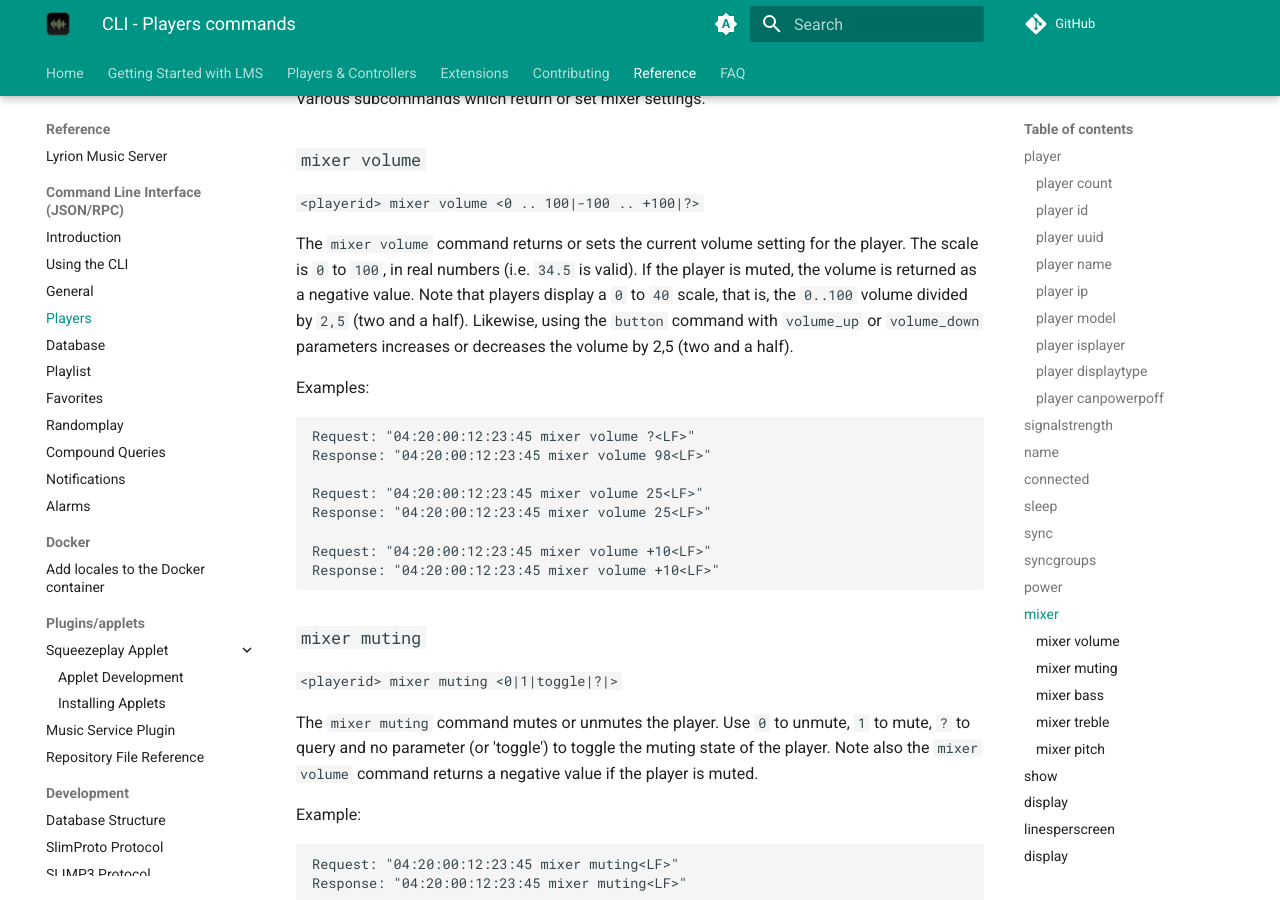
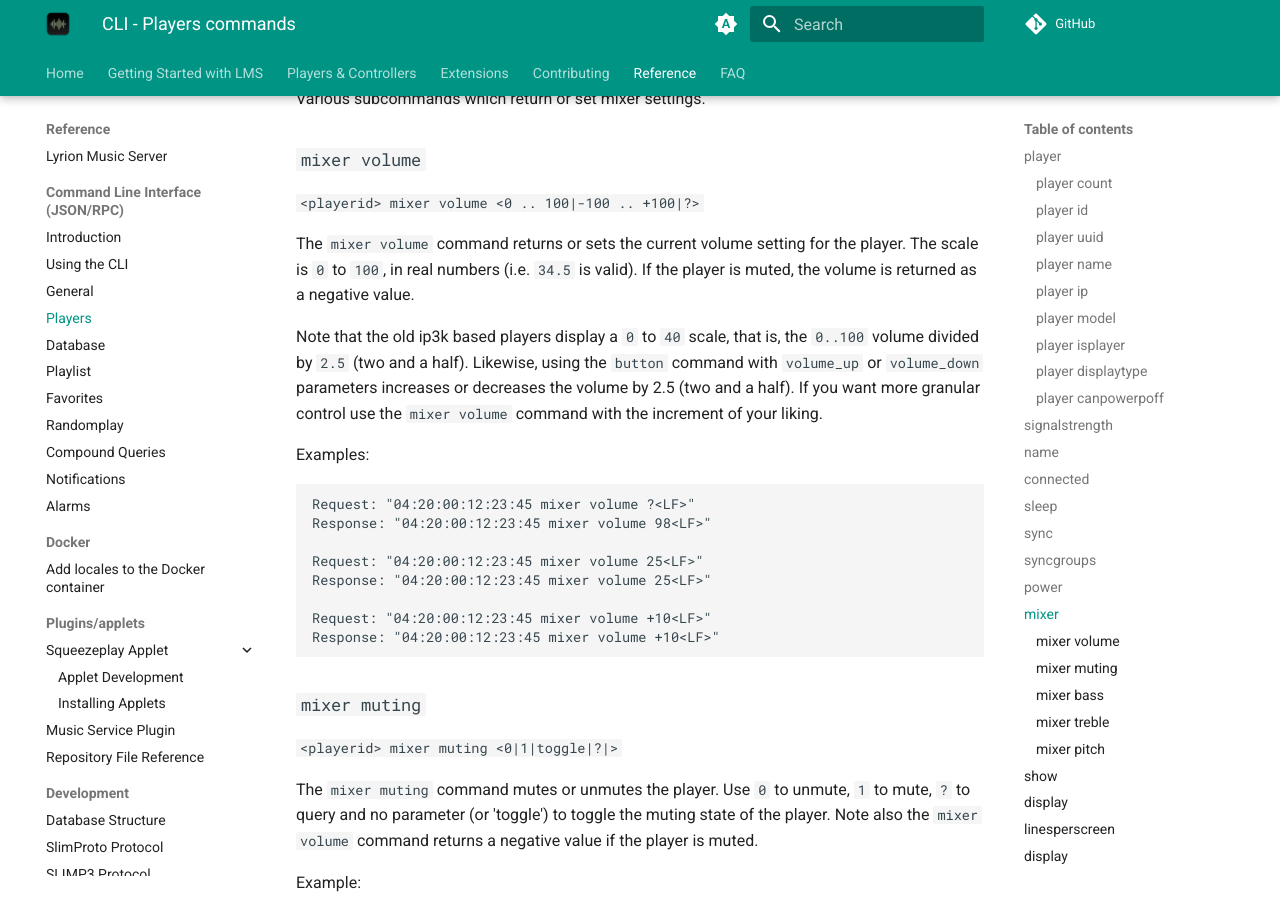
Before and after one commit to LMS-Community/lms-community.github.io, an MkDocs documentation site: the page built from docs/reference/cli/players.md, in a window 1280 px wide and 900 px high, scrolled down 5910 px. Built offline with MkDocs 1.6.1 and Material for MkDocs 9.7.7, drawn with Linux system fonts in a browser that asks for light colours; a script that is not in the unit is left out; plug-ins that fetch from the network failed and are left out; comment, search, counter and statistics services are not loaded.

Commit message:
Add some more info to the `mixer volume` command, regarding the 2.5 value for the old players.

````diff
--- a/docs/reference/cli/players.md
+++ b/docs/reference/cli/players.md
@@ -245,7 +245,10 @@
 
 `<playerid> mixer volume <0 .. 100|-100 .. +100|?>`
 
-The `mixer volume` command returns or sets the current volume setting for the player. The scale is `0` to `100`, in real numbers (i.e. `34.5` is valid). If the player is muted, the volume is returned as a negative value. Note that players display a `0` to `40` scale, that is, the `0..100` volume divided by `2,5` (two and a half). Likewise, using the `button` command with `volume_up` or `volume_down` parameters increases or decreases the volume by 2,5 (two and a half).
+The `mixer volume` command returns or sets the current volume setting for the player. The scale is `0` to `100`, in real numbers (i.e. `34.5` is valid). If the player is muted, the volume is returned as a negative value.
+
+Note that the old ip3k based players display a `0` to `40` scale, that is, the `0..100` volume divided by `2.5` (two and a half). Likewise, using the `button` command with `volume_up` or `volume_down` parameters increases or decreases the volume by 2.5 (two and a half). If you want more granular control use the `mixer volume` command with the
+increment of your liking.
 
 Examples:
 ```
````
